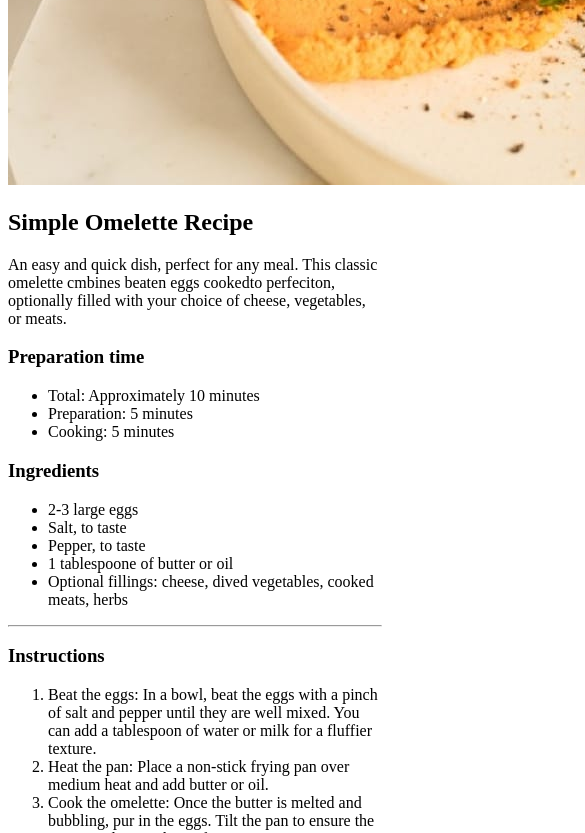
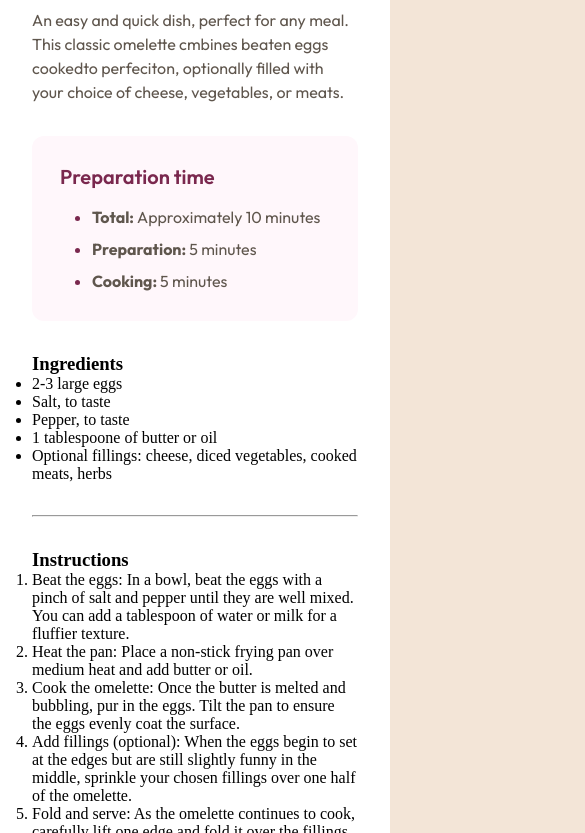
Before and after one commit to josip-h/recipe-page, a plain HTML site: page index.html in a window 390 px wide. Shown: the part 495-1328 px from the top of the page, 585 px wide, since content can reach past the window. Drawn offline with Linux system fonts and the light colour scheme.

Commit message:
Half of the mobile page completed

```diff
--- a/css/styles.css
+++ b/css/styles.css
@@ -0,0 +1,141 @@
+/* ----- Fonts ----- */
+
+/* Outfit */
+@font-face {
+    font-family: "Outfit";
+    src: url('../assets/fonts/outfit/Outfit-VariableFont_wght.ttf');
+}
+
+/* Young Serif */
+@font-face {
+    font-family: "Young Serif";
+    src: url("../assets/fonts/young-serif/YoungSerif-Regular.ttf");
+    font-weight: 400;
+}
+
+/* ----- CSS Reset ----- */
+
+* {
+    box-sizing: border-box;
+    margin: 0;
+    padding: 0;
+}
+
+/* ----- Global variables ----- */
+
+:root {
+    /* Colors */
+    --color-dark-charcoal: #312E2C;
+    --color-dark-raspberry: #7A284E;
+    --color-brandy-red: #854632;
+    --color-wenge-brown: #5F564D;
+    --color-eggshell: #F3E5D7;
+    --color-white-coffee: #E3DDD7;
+    --color-snow: #FFF7FB;
+    --color-white: #FFFFFF;
+
+    /* Fonts */
+}
+
+/* ----- Element styles ----- */
+
+body {
+    background: var(--color-eggshell);
+}
+
+img {
+    width: 100%;
+}
+
+/* ----- Utilities ----- */
+
+.heading-large {
+    font-family: "Young Serif";
+    font-size: 36px;
+    color: var(--color-dark-charcoal);
+}
+
+.heading-medium {
+    font-family: "Young Serif";
+    font-size: 28px;
+    color: var(--color-brandy-red);
+}
+
+.heading-small {
+    font-family: "Outfit";
+    font-size: 20px;
+    font-weight: 600;
+    color: var(--color-dark-raspberry);
+}
+
+.body-regular {
+    font-family: "Outfit";
+    font-size: 16px;
+    line-height: 1.5;
+    font-weight: 400;
+    color: var(--color-wenge-brown);
+}
+
+.body-bold {
+    font-family: "Outfit";
+    font-size: 16px;
+    line-height: 1.5;
+    font-weight: 700;
+    color: var(--color-brandy-red);
+}
+
+/* ----- Components styles ----- */
+
+/* Header */
+.header__title {
+    text-align: center;
+    padding: 30px;
+}
+
+/* Main */
+.recipe-card {
+    background-color: var(--color-white);
+}
+
+.recipe-card__image {
+    max-width: 375px;
+}
+
+.recipe-card__body {
+    padding: 40px 32px;
+    display: flex;
+    flex-direction: column;
+    gap: 32px;
+}
+
+.recipe-card__description {
+    margin-top: 24px;
+}
+
+.recipe-card__preparation-time {
+    background-color: var(--color-snow);
+    border-radius: 12px;
+    padding: 28px;
+}
+
+.preparation-time__list {
+    margin-top: 16px;
+
+    li {
+        margin-left: 32px;
+        margin-top: 8px;
+
+        span {
+            font-weight: 700;
+        }
+    }
+
+    li::marker {
+        color: var(--color-dark-raspberry);
+    }
+}
+
+/* Footer */
+
+
+/* ----- Media queries ----- */
--- a/index.html
+++ b/index.html
@@ -9,36 +9,38 @@
 </head>
 <body>
     <header>
-        <h1 class="header__title">Recipe Page Solution</h1>
+        <h1 class="header__title heading-large">Recipe Page Solution</h1>
     </header>
     <main>
         <div class="recipe-card">
             <div class="recipe-card__image">
                 <img src="./assets/images/image-omelette.jpeg" alt="Omelette">
             </div>
-            <div class="recipe-card__information">
-                <h2 class="recipe-card__title">Simple Omelette Recipe</h2>
-                <p class="recipe-card__description">An easy and quick dish, perfect for any meal. This classic omelette cmbines beaten eggs cookedto perfeciton, optionally filled with your choice of cheese, vegetables, or meats.</p>
-                <div class="recipe-card__preparation-time">
-                    <h3 class="preparation-time__title">Preparation time</h3>
-                    <ul class="preparation-time__list">
+            <div class="recipe-card__body">
+                <section class="recipe-card__information">
+                    <h2 class="recipe-card__title heading-large">Simple Omelette Recipe</h2>
+                    <p class="recipe-card__description body-regular">An easy and quick dish, perfect for any meal. This classic omelette cmbines beaten eggs cookedto perfeciton, optionally filled with your choice of cheese, vegetables, or meats.</p>
+                </section>
+                <section class="recipe-card__preparation-time">
+                    <h3 class="preparation-time__title heading-small">Preparation time</h3>
+                    <ul class="preparation-time__list body-regular">
                         <li><span>Total: </span>Approximately 10 minutes</li>
                         <li><span>Preparation: </span>5 minutes</li>
                         <li><span>Cooking: </span>5 minutes</li>
                     </ul>
-                </div>
-                <div class="recipe-card__ingredients">
+                </section>
+                <section class="recipe-card__ingredients">
                     <h3 class="ingredients__title">Ingredients</h3>
                     <ul class="ingredients__list">
                         <li>2-3 large eggs</li>
                         <li>Salt, to taste</li>
                         <li>Pepper, to taste</li>
                         <li>1 tablespoone of butter or oil</li>
-                        <li>Optional fillings: cheese, dived vegetables, cooked meats, herbs</li>
+                        <li>Optional fillings: cheese, diced vegetables, cooked meats, herbs</li>
                     </ul>
-                </div>
+                </section>
                 <hr>
-                <div class="recipe-card__instructions">
+                <section class="recipe-card__instructions">
                     <h3 class="instructions__title">Instructions</h3>
                     <ol class="instructions__list">
                         <li><span>Beat the eggs: </span>In a bowl, beat the eggs with a pinch of salt and pepper until they are well mixed. You can add a tablespoon of water or milk for a fluffier texture.</li>
@@ -48,9 +50,9 @@
                         <li><span>Fold and serve: </span>As the omelette continues to cook, carefully lift one edge and fold it over the fillings. Let it cook for another minute, then slide it onto a plate.</li>
                         <li><span>Enjoy: </span>Serve hot, with additional salt and pepper if needed.</li>
                     </ol>
-                </div>
+                </section>
                 <hr>
-                <div class="recipe-card__nutrition">
+                <section class="recipe-card__nutrition">
                     <h3 class="nutrition__title">Nutrition</h3>
                     <p class="nutrition__description">The table below shows nutritional values per servin without the additional fillings.</p>
                     <table>
@@ -71,7 +73,7 @@
                             <td>22g</td>
                         </tr>
                     </table>
-                </div>
+                </section>
             </div>
         </div>
     </main>
```
